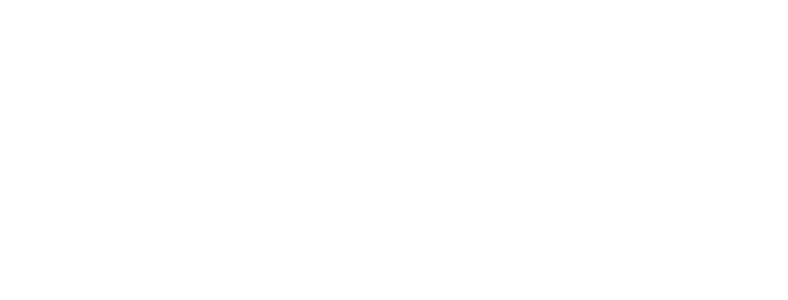
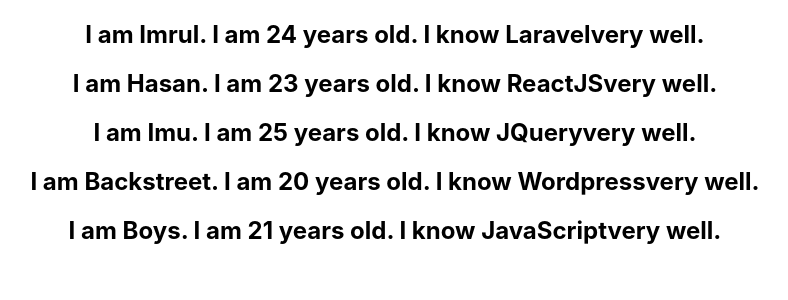
Before and after one commit to imrulhasan273/ReactJS-course, a React (Create React App) app in the folder hello-world/: page / in a window 1280 px wide. Shown: the top 300 px of the page, without its empty margins (245-1033 px from the left). Built offline with nearby package versions, Linux system fonts and the light colour scheme; the HTML template or start-up script is replaced by a standard one.

Commit message:
List Rendering

```diff
--- a/hello-world/src/App.js
+++ b/hello-world/src/App.js
@@ -1,6 +1,7 @@
 import React from "react";
 // import logo from "./logo.svg";
 import "./App.css";
+import NameList from "./components/NameList";
 // import UserGreeting from "./components/UserGreeting";
 // import MyGreet from "./components/Greet";
 // import Welcome from "./components/Welcome";
@@ -16,6 +17,7 @@
 function App() {
   return (
     <div className="App">
+      <NameList></NameList>
       {/* <UserGreeting></UserGreeting> */}
       {/* <ParentComponent></ParentComponent> */}
       {/* <EventBind></EventBind> */}
--- /dev/null
+++ b/hello-world/src/components/NameList.js
@@ -0,0 +1,44 @@
+import React from "react";
+import Person from "./Person";
+
+function NameList() {
+  const persons = [
+    {
+      id: 1,
+      name: "Imrul",
+      age: 24,
+      skill: "Laravel",
+    },
+    {
+      id: 2,
+      name: "Hasan",
+      age: 23,
+      skill: "ReactJS",
+    },
+    {
+      id: 3,
+      name: "Imu",
+      age: 25,
+      skill: "JQuery",
+    },
+    {
+      id: 4,
+      name: "Backstreet",
+      age: 20,
+      skill: "Wordpress",
+    },
+    {
+      id: 5,
+      name: "Boys",
+      age: 21,
+      skill: "JavaScript",
+    },
+  ];
+  // const names = ["Imrul", "Hasan", "UAP", "CSE"];
+  // const NameList = names.map((name) => <h2>{name}</h2>);
+  const PersonList = persons.map((person) => <Person person={person}></Person>);
+
+  return <div>{PersonList}</div>;
+}
+
+export default NameList;
--- /dev/null
+++ b/hello-world/src/components/Person.js
@@ -0,0 +1,14 @@
+import React from "react";
+
+function Person({ person }) {
+  return (
+    <div>
+      <h2>
+        I am {person.name}. I am {person.age} years old. I know {person.skill}
+        very well.
+      </h2>
+    </div>
+  );
+}
+
+export default Person;
```
Also changed, not shown: 1 other file (tests, documents, lock files or other folders).
